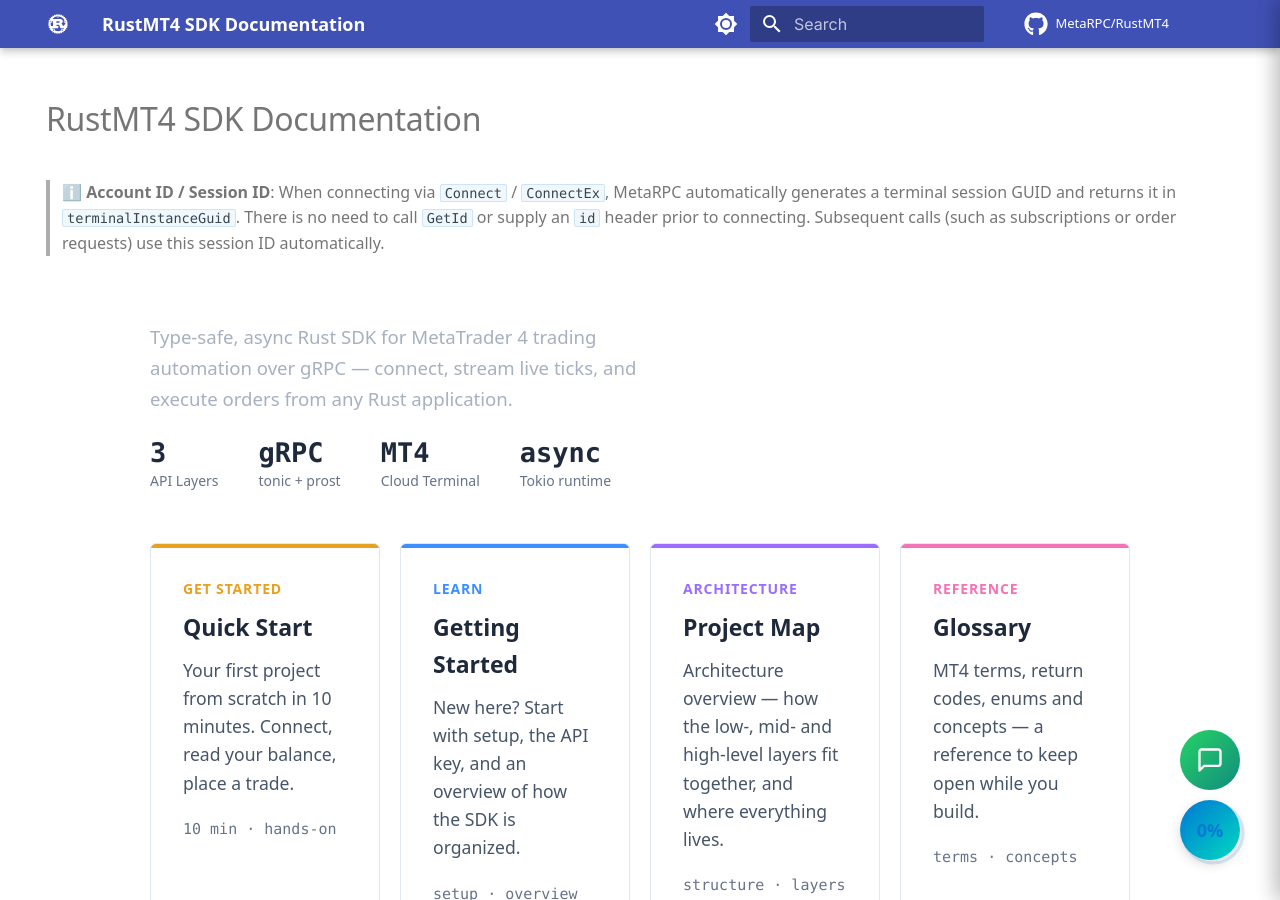
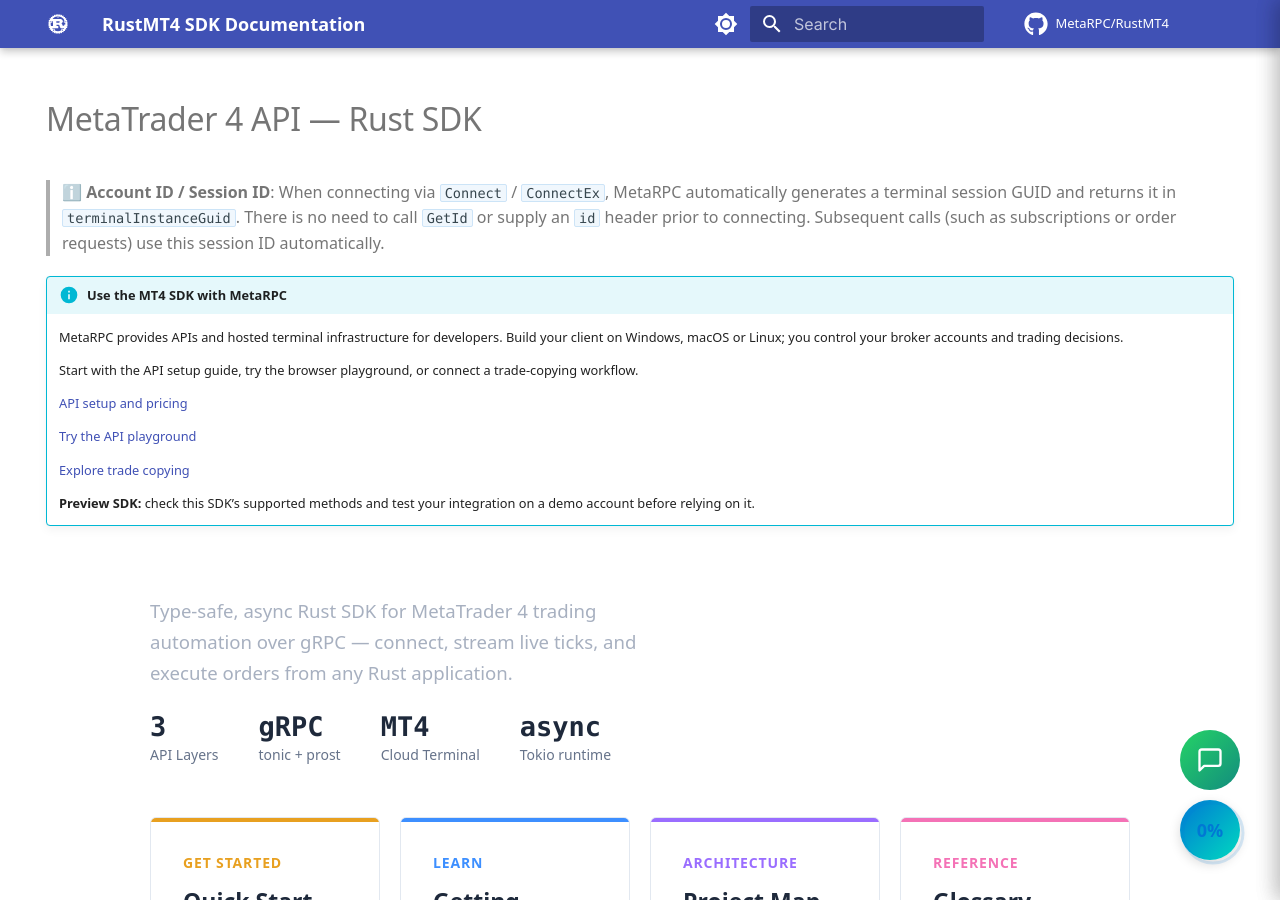
Before and after one commit to MetaRPC/RustMT4, an MkDocs documentation site: the page built from docs/index.md, in a window 1280 px wide and 900 px high. Built offline with MkDocs 1.6.1 and Material for MkDocs 9.7.7, drawn with Linux system fonts in a browser that asks for light colours; comment, search, counter and statistics services are not loaded.

Commit message:
docs: connect SDK discovery to API setup and copier workflows

```diff
--- a/docs/index.md
+++ b/docs/index.md
@@ -1,12 +1,27 @@
 ---
+title: "MetaTrader 4 API — Rust SDK"
 hide:
   - navigation
   - toc
 ---
 
-# RustMT4 SDK Documentation
+# MetaTrader 4 API — Rust SDK
 
 > ℹ️ **Account ID / Session ID**: When connecting via `Connect` / `ConnectEx`, MetaRPC automatically generates a terminal session GUID and returns it in `terminalInstanceGuid`. There is no need to call `GetId` or supply an `id` header prior to connecting. Subsequent calls (such as subscriptions or order requests) use this session ID automatically.
+
+!!! info "Use the MT4 SDK with MetaRPC"
+
+    MetaRPC provides APIs and hosted terminal infrastructure for developers. Build your client on Windows, macOS or Linux; you control your broker accounts and trading decisions.
+
+    Start with the API setup guide, try the browser playground, or connect a trade-copying workflow.
+
+    [API setup and pricing](https://mrpc.pro/start/api?lang=en&utm_source=github&utm_medium=referral&utm_campaign=api_sdk_discovery&utm_content=rustmt4_setup)
+
+    [Try the API playground](https://mrpc.pro/api?lang=en&utm_source=github&utm_medium=referral&utm_campaign=api_sdk_discovery&utm_content=rustmt4_playground#live-code)
+
+    [Explore trade copying](https://mrpc.pro/start/copier?lang=en&utm_source=github&utm_medium=referral&utm_campaign=api_sdk_discovery&utm_content=rustmt4_copier)
+
+    **Preview SDK:** check this SDK’s supported methods and test your integration on a demo account before relying on it.
 
 <div class="hx-wrap" markdown="0">
 
```
